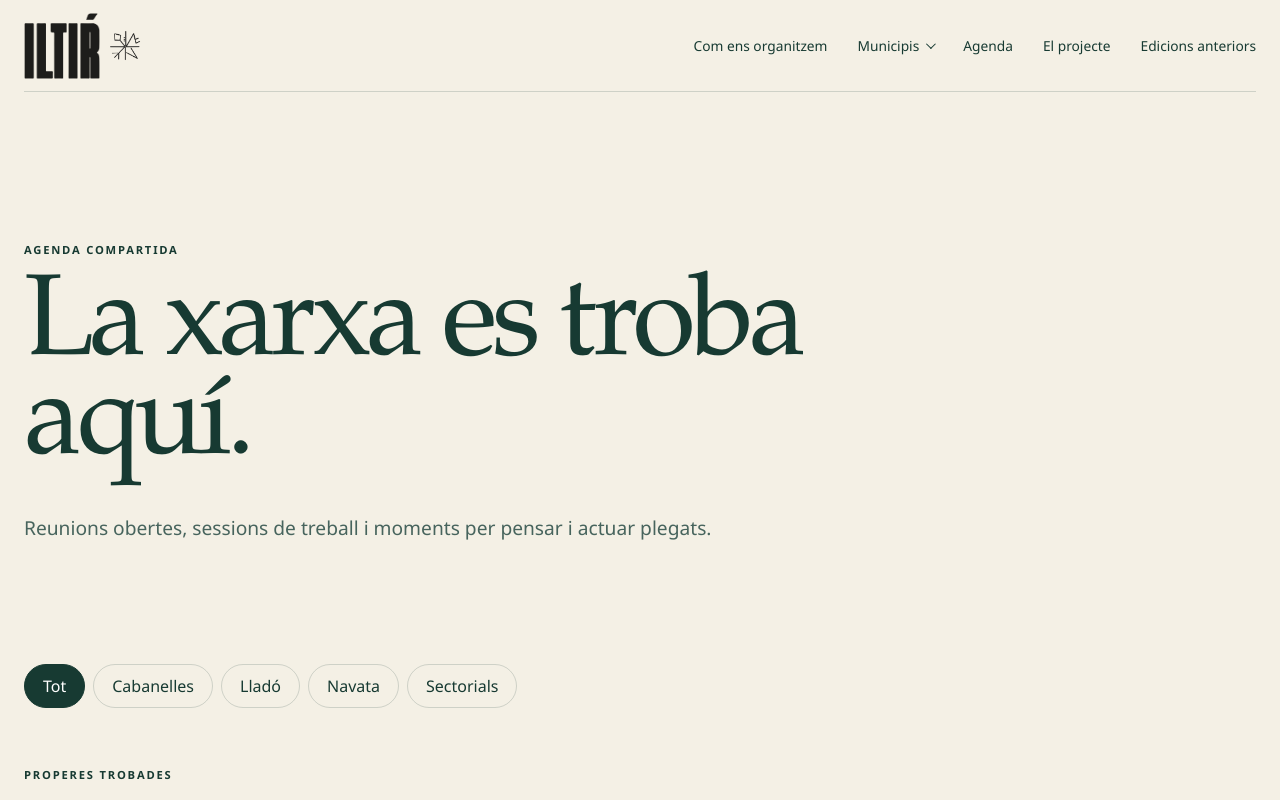
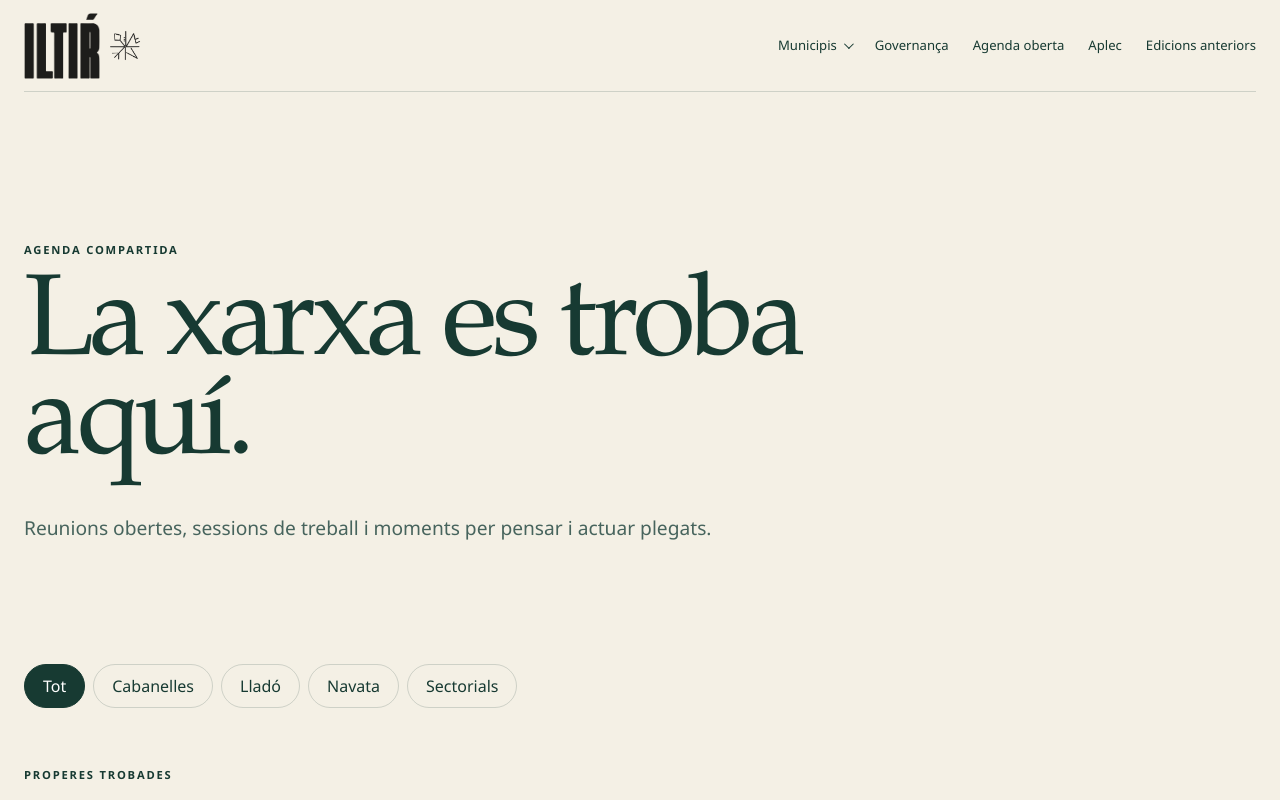
Before and after one commit to Miceli-Social/aplec-iltir-web, a Next.js app: page /agenda in a window 1280 px wide. Shown: the top 800 px of the page. Built offline with nearby package versions, Linux system fonts and the light colour scheme; no server answers.

Commit message:
Simplificar la home i reorganitzar el menú

```diff
--- a/src/app/globals.css
+++ b/src/app/globals.css
@@ -27,11 +27,11 @@ h1, h2, h3, p { margin-top: 0; }
 h1, h2 { font-family: var(--font-display); font-weight: 500; letter-spacing: -.045em; }
 .skip-link { position: fixed; left: 1rem; top: -5rem; z-index: 100; padding: .8rem 1rem; background: white; border-radius: 8px; }
 .skip-link:focus { top: 1rem; }
-.site-header { width: min(1400px, calc(100% - 48px)); margin: 0 auto; min-height: 92px; display: flex; justify-content: space-between; align-items: center; border-bottom: 1px solid var(--line); position: relative; z-index: 10; }
+.site-header { width: min(1400px, calc(100% - 48px)); margin: 0 auto; min-height: 92px; display: flex; justify-content: space-between; align-items: center; gap:24px; border-bottom: 1px solid var(--line); position: relative; z-index: 10; }
 .brand { display:inline-flex; align-items:center; gap:8px; }
 .brand-logo { display:block; width:76px; height:66px; object-fit:contain; }
 .brand-symbol { display:block; width:34px; height:34px; object-fit:contain; opacity:.82; }
-.site-header nav { display: flex; gap: 30px; font-size: .86rem; }
+.site-header nav { display: flex; flex-wrap:wrap; justify-content:flex-end; align-items:center; gap:12px 24px; font-size: .82rem; }
 .site-header nav a { padding: 10px 0; border-bottom: 1px solid transparent; }
 .site-header nav a:hover, .site-header nav a:focus-visible { border-color: var(--ink); }
 .municipalities-menu { position:relative; }
@@ -49,8 +49,8 @@ h1, h2 { font-family: var(--font-display); font-weight: 500; letter-spacing: -.0
 .hero-copy { max-width: 710px; position: relative; z-index: 2; padding: 55px 0 78px; }
 .eyebrow { display: inline-block; text-transform: uppercase; letter-spacing: .16em; font-size: .7rem; font-weight: 700; margin-bottom: 22px; }
 .eyebrow.light { color: rgba(255,255,255,.68); }
-.hero-places { font-size:.84rem; letter-spacing:.18em; }
-.hero h1 { font-size: clamp(4.7rem, 8.4vw, 8.8rem); line-height: .82; margin-bottom: 40px; }
+.hero-places { font-size:1.05rem; letter-spacing:.2em; }
+.hero h1 { font-size: 6.8rem; line-height: .88; margin-bottom: 40px; max-width:900px; overflow-wrap:anywhere; }
 .hero-lead { max-width: 630px; font-size: 1.18rem; line-height: 1.65; color: var(--ink); font-weight:600; text-shadow:0 1px 2px rgba(251,248,239,.9), 0 0 10px rgba(251,248,239,.55); }
 .hero-actions { margin-top: 38px; display: flex; align-items: center; gap: 28px; flex-wrap: wrap; }
 .button { display: inline-flex; align-items: center; justify-content: center; gap: 12px; min-height: 52px; padding: 0 24px; border-radius: 999px; font-size: .84rem; font-weight: 700; transition: transform .2s, background .2s; }
@@ -263,6 +263,12 @@ a.event-card:hover { transform:translateY(-3px); box-shadow:var(--shadow); }
 .closing-cta h2 { font-size:clamp(4rem,8vw,8rem); line-height:.86; margin:10px 0 35px; }
 .closing-cta p { max-width:570px; line-height:1.65; }
 .closing-cta .button { margin-top:20px; }
+.closing-method { background:var(--orange); padding:92px max(24px,calc((100vw - 1400px)/2)); }
+.closing-method-inner { width:min(1400px,100%); margin:0 auto; display:grid; grid-template-columns:minmax(280px,.74fr) minmax(0,1.26fr); gap:64px; align-items:center; }
+.closing-method-heading { margin:0; display:block; }
+.closing-method-heading .eyebrow { color:rgba(23,58,50,.72); }
+.closing-method-heading h2 { margin:0; max-width:620px; }
+.closing-word-origin { margin:0; background:rgba(251,248,239,.82); border:1px solid rgba(23,58,50,.12); box-shadow:0 18px 45px rgba(38,54,43,.12); }
 .site-footer { background:#102e28; color:white; display:grid; grid-template-columns:minmax(260px,1fr) minmax(150px,.55fr) minmax(520px,1.7fr); gap:44px; padding:54px max(24px, calc((100vw - 1400px)/2)); align-items:start; }
 .footer-about { max-width:360px; }
 .footer-brand { display:flex; align-items:center; gap:10px; min-height:58px; margin-bottom:18px; }
@@ -453,6 +459,9 @@ a.event-card:hover { transform:translateY(-3px); box-shadow:var(--shadow); }
 @media (max-width: 1050px) {
   .hero { min-height:640px; padding:0 24px; }
   .hero-copy { padding:70px 0; }
+  .hero h1 { font-size:5.2rem; }
+  .site-header { align-items:flex-start; padding:14px 0; }
+  .site-header nav { padding-top:6px; gap:8px 18px; }
   .manifesto { grid-template-columns:60px 1fr; }
   .aplec-overview-main { grid-template-columns:1fr; gap:28px; align-items:start; min-height:auto; padding:42px; background-position:center; }
   .aplec-symbol-card { justify-self:center; width:220px; transform:none; }
@@ -480,14 +489,14 @@ a.event-card:hover { transform:translateY(-3px); box-shadow:var(--shadow); }
   .latest-documents { grid-template-columns:1fr; gap:18px; }
   .aplec-edition { grid-template-columns:1fr; gap:28px; }
   .aplec-edition-copy { max-width:760px; }
+  .closing-method-inner { grid-template-columns:1fr; gap:36px; }
   .site-footer { grid-template-columns:1fr; gap:32px; }
   .footer-partners { grid-template-columns:1fr; }
 }
 
 @media (max-width: 720px) {
-  .site-header { width:calc(100% - 32px); min-height:74px; }
-  .site-header nav .nav-mobile-hidden { display:none; }
-  .site-header nav { gap:8px; align-items:center; font-size:.7rem; }
+  .site-header { width:calc(100% - 32px); min-height:74px; display:grid; grid-template-columns:auto 1fr; gap:10px 14px; align-items:start; }
+  .site-header nav { grid-column:1 / -1; justify-content:flex-start; gap:4px 13px; align-items:center; font-size:.72rem; line-height:1.2; }
   .municipalities-menu summary { padding:10px 0; }
   .municipalities-list { left:0; right:auto; min-width:165px; }
   .brand { gap:6px; }
@@ -495,7 +504,8 @@ a.event-card:hover { transform:translateY(-3px); box-shadow:var(--shadow); }
   .brand-symbol { width:22px; height:22px; }
   .section-shell, .inner-page { width:calc(100% - 32px); }
   .hero { min-height:620px; padding:0 16px; }
-  .hero h1 { font-size:4.2rem; }
+  .hero-places { font-size:.9rem; line-height:1.35; letter-spacing:.16em; }
+  .hero h1 { font-size:3.75rem; line-height:.92; }
   .hero-video { display:none; }
   .hero-video-poster { display:block; }
   .municipality-hero-video { display:none; }
@@ -562,6 +572,10 @@ a.event-card:hover { transform:translateY(-3px); box-shadow:var(--shadow); }
   .word-origin-mark { width:82px; height:82px; font-size:3.5rem; }
   .word-origin h3 { font-size:2.25rem; }
   .closing-cta h2 { font-size:4.2rem; }
+  .closing-method { padding:72px 16px; }
+  .closing-method-inner { gap:28px; }
+  .closing-method-heading h2 { font-size:3.2rem; }
+  .closing-word-origin { padding:28px 22px; grid-template-columns:1fr; gap:20px; }
   .site-footer { grid-template-columns:1fr; padding:54px 24px; }
   .footer-links { flex-direction:column; }
   .footer-partners { grid-template-columns:1fr; gap:26px; }
--- a/src/components/site-header.tsx
+++ b/src/components/site-header.tsx
@@ -23,9 +23,6 @@ export function SiteHeader() {
         />
       </Link>
       <nav aria-label="Navegació principal">
-        <Link href="/#arquitectura" className="nav-mobile-hidden">
-          Com ens organitzem
-        </Link>
         <details className="municipalities-menu">
           <summary>Municipis</summary>
           <div className="municipalities-list">
@@ -34,10 +31,9 @@ export function SiteHeader() {
             <Link href="/municipis/navata">Navata</Link>
           </div>
         </details>
-        <Link href="/agenda">Agenda</Link>
-        <Link href="/#relat" className="nav-mobile-hidden">
-          El projecte
-        </Link>
+        <Link href="/governanca">Governança</Link>
+        <Link href="/agenda">Agenda oberta</Link>
+        <Link href="/#aplec">Aplec</Link>
         <Link
           href="/aplecs"
           target="_blank"
```
Also changed, not shown: src/app/page.tsx (+17 -93 lines).
